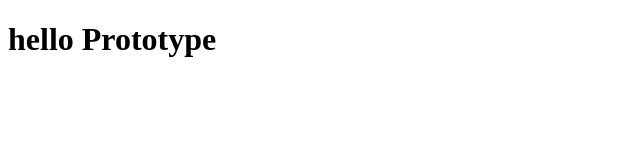
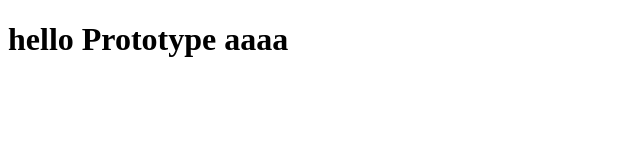
Before and after one commit to EXOKeth/prototype, a plain HTML site: page site/index.html in a window 1280 px wide. Shown: the whole page, without its empty margins (0-640 px from the left). Drawn offline with Linux system fonts and the light colour scheme.

Commit message:
Small addition

```diff
--- a/site/index.html
+++ b/site/index.html
@@ -9,7 +9,7 @@
 </head>
 
 <body>
-    <h1>hello Prototype</h1>
+    <h1>hello Prototype aaaa</h1>
 </body>
 
 </html>
```
